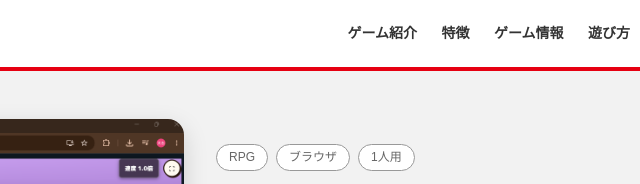
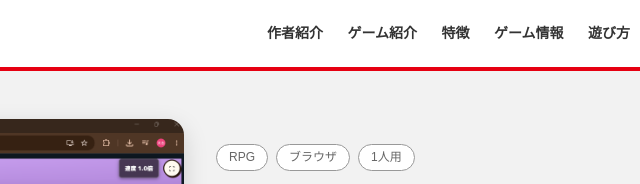
Before and after one commit to tayu135711/git_task1, a plain HTML site: page index.html in a window 1280 px wide. Shown: the top 184 px of the page, 510-1150 px from the left. Drawn offline with Linux system fonts and the light colour scheme.

Commit message:
Add link to profile page

```diff
--- a/index.html
+++ b/index.html
@@ -11,6 +11,7 @@
     <div class="header-inner">
       <a class="logo" href="#top">くうたび</a>
       <nav>
+        <a href="profile.html">作者紹介</a>
         <a href="#about">ゲーム紹介</a>
         <a href="#features">特徴</a>
         <a href="#info">ゲーム情報</a>
```
